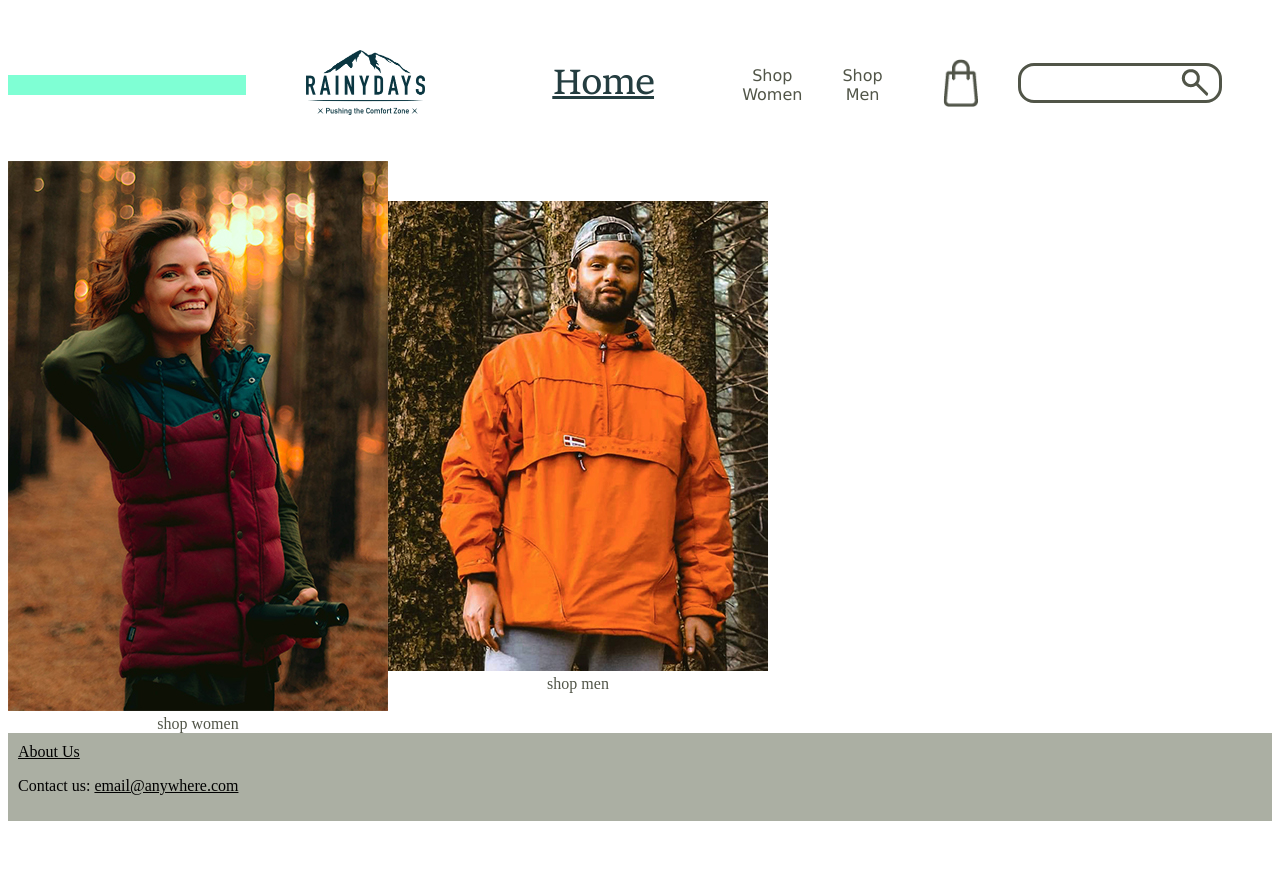
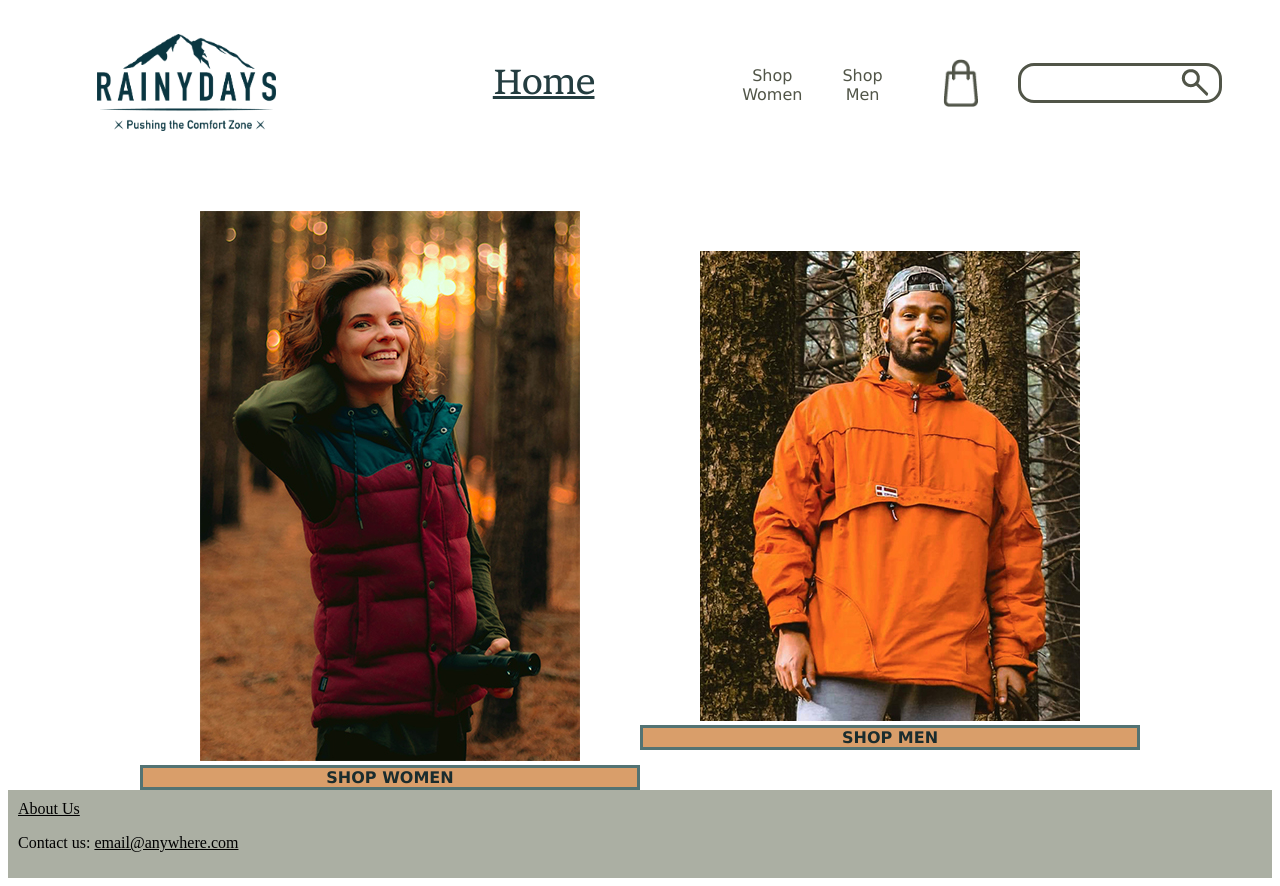
Before and after one commit to CarroEk/rainy-days-website, a plain HTML site: page index.html in a window 1280 px wide. Before the commit the page ends 829 px from the top, so only its background shows below. Drawn offline with Linux system fonts and the light colour scheme.

Commit message:
added css

```diff
--- a/CSS/styles.css
+++ b/CSS/styles.css
@@ -2,6 +2,15 @@
 @font-face {
   font-family: "sitka small";
   src: url("../font/Fluent_SitkaSmall.ttf") format("truetype");
+}
+
+.cta {
+  background-color: #d99e6a;
+  border: solid #537373;
+  color: #1a2c2e;
+  text-transform: uppercase;
+  font-weight: bold;
+  font-family: Verdana, Geneva, Tahoma, sans-serif;
 }
 
 h1 {
@@ -24,6 +33,7 @@ main {
 
 .logo {
   max-width: 50%;
+  position: relative;
 }
 
 a {
@@ -65,18 +75,20 @@ a span {
   margin: 0 40px;
 }
 
-.navigation-lines {
-  position: relative;
-  width: 20px;
-  height: 20px;
-  background-color: aquamarine;
+/*Main*/
+
+main {
+  max-width: 1000px;
+  margin: auto;
+  padding-top: 50px;
 }
-
-/*Main*/
 
 main a {
   display: block;
   text-align: center;
+}
+main > * {
+  flex: 1;
 }
 
 /*Footer*/
--- a/index.html
+++ b/index.html
@@ -11,7 +11,6 @@
   <body>
     <header>
       <nav class="navigation">
-        <div class="navigation-lines"></div>
         <a href="index.html">
           <img src="images/logo.png" alt="rainy days logo that links to the home page" class="logo">
         </a>
@@ -33,13 +32,13 @@
         <a href="women-products.html">
           <img src="images/home-page_products/home_productimage1.jpg" alt="link to womens products, picture of a woman in a rainjacket">
         </a>
-        <a href="women-products.html">shop women</a>
+        <a href="women-products.html" class="cta">shop women</a>
       </div>
       <div>
         <a href="men-products.html">
           <img src="images/home-page_products/home_productimage2.jpg" alt="link to mens products, picture of a man in a rainjacket">
         </a>
-        <a href="women-products.html">shop men</a>
+        <a href="men-products.html" class="cta">shop men</a>
       </div>
     </main>
     <footer>
```
